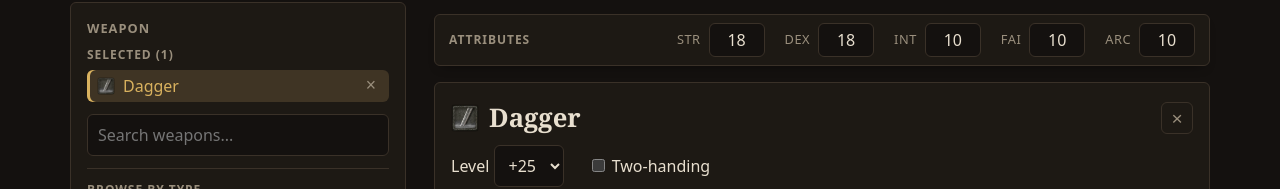
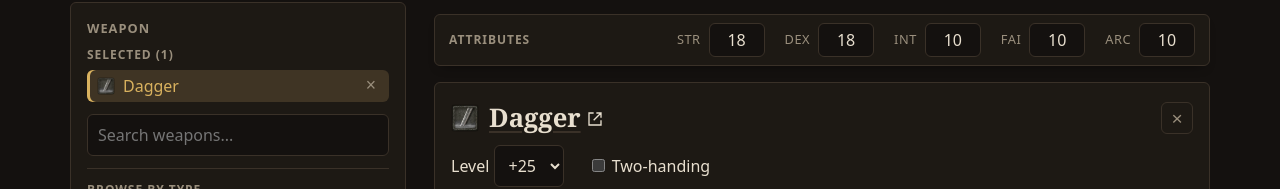
Before and after one commit to Raed-Jani/soulslike-build-planner, a React (Vite) app: page / in a window 1280 px wide. Both pictures are taken after a click on the button "Dagger". Shown: the part 119-308 px from the top of the page. Built offline with nearby package versions, Linux system fonts and the light colour scheme.

Commit message:
feat: add weapon wiki links and golden integration tests

```diff
--- a/src/engine/buildWeapon.ts
+++ b/src/engine/buildWeapon.ts
@@ -124,6 +124,8 @@ export function makeBuilder(data: RegulationData) {
 
     return {
       name: w.name,
+      weaponName: w.weaponName,
+      url: w.url,
       weaponType: w.weaponType,
       paired: w.paired ?? false,
       sorceryTool: w.sorceryTool ?? false,
--- a/src/regulationData.ts
+++ b/src/regulationData.ts
@@ -29,6 +29,9 @@ export type AttackElementCorrectRaw = Partial<
 /** A raw weapon record from the JSON, before buildWeapon processes it. */
 export interface RawWeapon {
   name: string;
+  weaponName: string;
+  /** Explicit wiki page override; null disables linking. */
+  url?: string | null;
   weaponType: number;
   affinityId: number;
   reinforceTypeId: number;
--- a/src/ui/components/WeaponCard.tsx
+++ b/src/ui/components/WeaponCard.tsx
@@ -8,6 +8,7 @@ import type { Attributes } from "../../attributes";
 import type { Weapon } from "../../weapon";
 import { affinityInfo, type AffinityKey } from "../affinities";
 import { Icon } from "../icons";
+import { weaponWikiUrl } from "../weaponWiki";
 import AttackPanel from "./AttackPanel";
 import RequirementsPanel from "./RequirementsPanel";
 import ScalingPanel from "./ScalingPanel";
@@ -37,6 +38,7 @@ export default function WeaponCard({
   const detail = calculateARDetail(weapon, stats, safeLevel, twoHanding);
   const effective = adjustForTwoHanding(weapon, stats, twoHanding);
   const info = affinityInfo(affinity);
+  const wikiUrl = weaponWikiUrl(weapon);
 
   return (
     <article className="weapon-card">
@@ -44,7 +46,20 @@ export default function WeaponCard({
         <div className="card-title">
           <h2>
             {info && <Icon name={info.icon} size={28} label={info.label} />}
-            {weapon.name}
+            {wikiUrl ? (
+              <a
+                className="weapon-wiki-link"
+                href={wikiUrl}
+                target="_blank"
+                rel="noopener noreferrer"
+                aria-label={`${weapon.name} on Elden Ring Wiki (opens in a new tab)`}
+              >
+                {weapon.name}
+                <svg className="external-link-icon" viewBox="0 0 24 24" width="16" height="16" fill="none" stroke="currentColor" strokeWidth="2" aria-hidden="true">
+                  <path d="M14 3h7v7M21 3 10 14M10 3H3v18h18v-7" />
+                </svg>
+              </a>
+            ) : weapon.name}
             {weapon.dlc && <span className="dlc-badge">DLC</span>}
           </h2>
           <button
--- a/src/ui/styles.css
+++ b/src/ui/styles.css
@@ -417,6 +417,25 @@ input[type="checkbox"] {
   letter-spacing: 0.08em;
   text-transform: uppercase;
   color: var(--muted);
+}
+
+.weapon-wiki-link {
+  color: inherit;
+  text-decoration: underline;
+  text-decoration-color: var(--border);
+  text-underline-offset: 4px;
+  overflow-wrap: anywhere;
+  min-width: 0;
+}
+
+.weapon-wiki-link:hover {
+  color: var(--accent);
+  text-decoration-color: currentColor;
+}
+
+.external-link-icon {
+  margin-left: 6px;
+  vertical-align: baseline;
 }
 
 .weapon-card ul {
--- /dev/null
+++ b/src/ui/weaponWiki.ts
@@ -0,0 +1,18 @@
+import type { Weapon } from "../weapon";
+
+export function weaponWikiUrl(weapon: Pick<Weapon, "weaponName" | "url">): string | undefined {
+  if (weapon.url === null) return undefined;
+  if (weapon.url !== undefined) {
+    // Only accept links to the intended wiki, including data-provided overrides.
+    try {
+      const url = new URL(weapon.url);
+      return url.protocol === "https:" && url.hostname === "eldenring.wiki.gg"
+        ? url.href
+        : undefined;
+    } catch {
+      return undefined;
+    }
+  }
+  if (!weapon.weaponName?.trim()) return undefined;
+  return `https://eldenring.wiki.gg/wiki/${encodeURIComponent(weapon.weaponName.trim().replaceAll(" ", "_"))}`;
+}
--- a/src/weapon.ts
+++ b/src/weapon.ts
@@ -13,6 +13,9 @@ export type AttackElementCorrect = Partial<
 >;
 export interface Weapon {
     name: string;
+    /** Base name without affinity, used for external weapon information. */
+    weaponName?: string;
+    url?: string | null;
       // minimum stats to use the weapon properly
     requirements: Partial<Record<Attribute, number>>;
       // index = upgrade level, so attack[10] is the damage at +10
```
Also changed, not shown: 3 other files (tests, documents, lock files or other folders).
